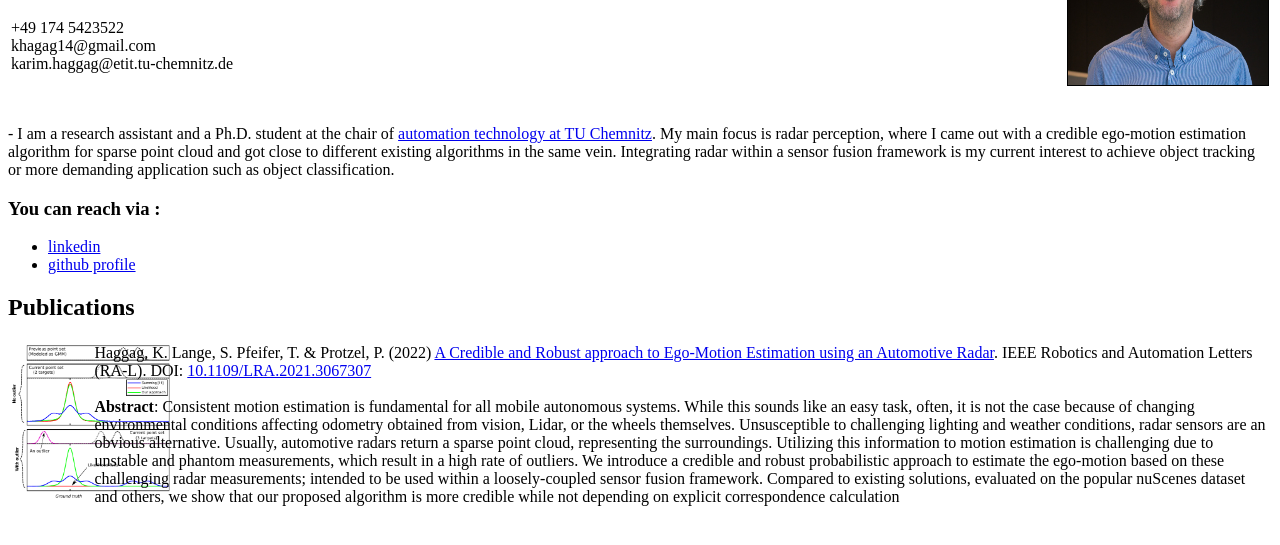
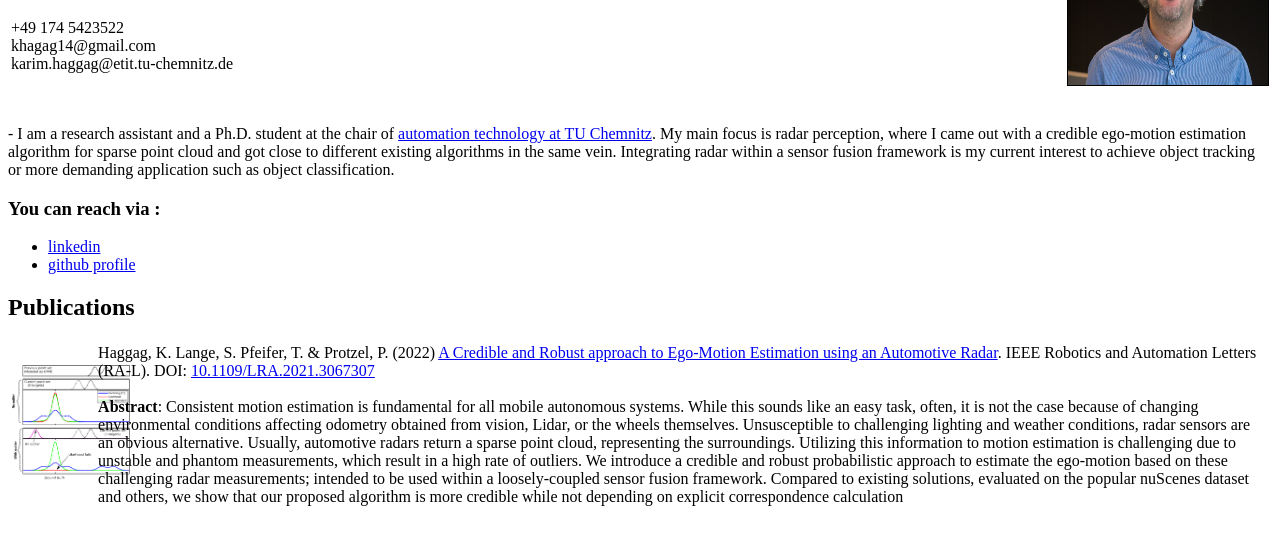
Before and after one commit to khagag14/khagag14.github.io, a plain HTML site: page index.html in a window 1280 px wide. Shown: the part 143-688 px from the top of the page. Drawn offline with Linux system fonts and the light colour scheme.

Commit message:
improve ...

```diff
--- a/index.html
+++ b/index.html
@@ -59,9 +59,14 @@
         <tr>
           <td>
             <div class="col-xm-3 col-image">
-                <img src=creme.png title= 'Haggag, K. and Lange, S. and Pfeifer, T. and Protzel, P. (2021): A Credible and Robust approach to Ego-Motion Estimation using an Automotive Radar. ' width=200%>    </div>
+                <img src=creme.png title= 'Haggag, K. and Lange, S. and Pfeifer, T. and Protzel, P. (2021): A Credible and Robust approach to Ego-Motion Estimation using an Automotive Radar. ' width=150%>    </div>
             <div class="col-xm-9">
           </td>
+
+          <td>
+
+          </td>
+
           <td>
             <div>
                 <span class="bibtex-article"><span class="bibtex-author">Haggag, K. Lange, S. Pfeifer, T. &amp; Protzel, P.</span> (<span class="bibtex-year">2022</span>)
```
